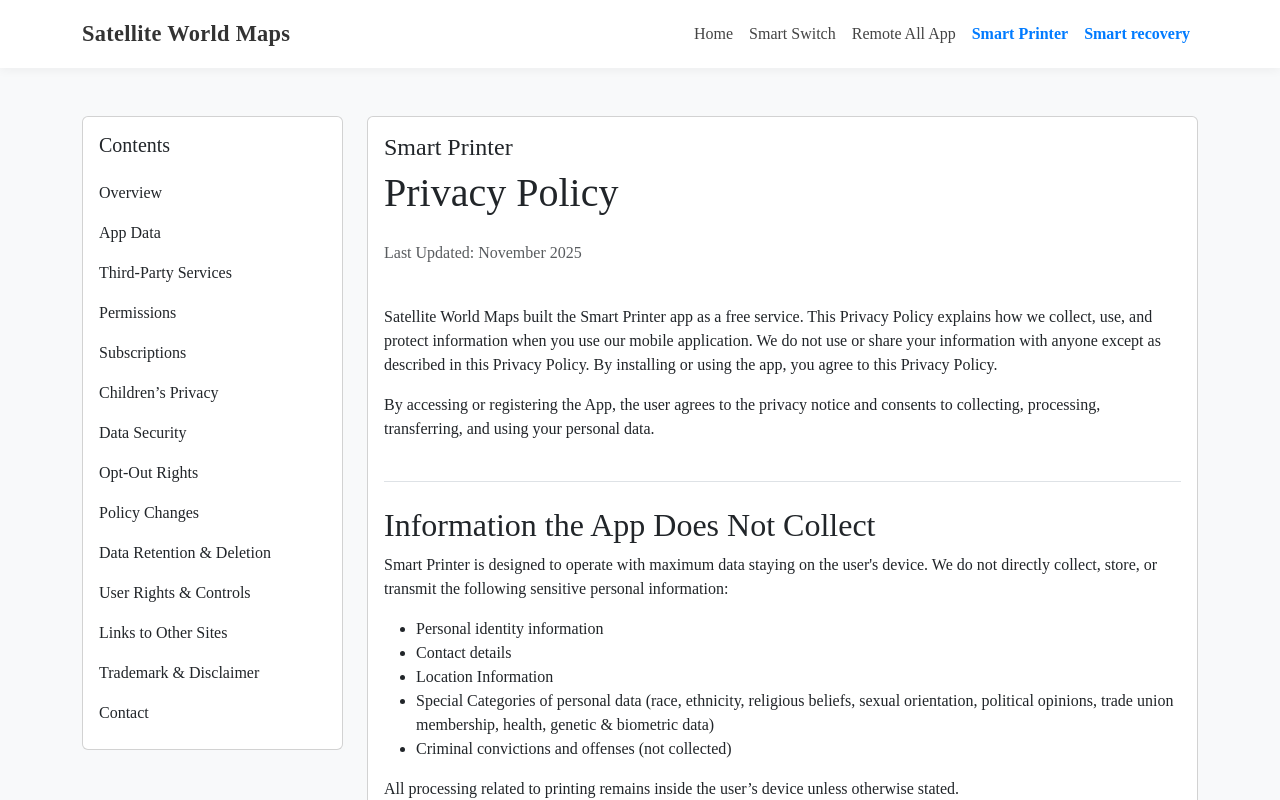
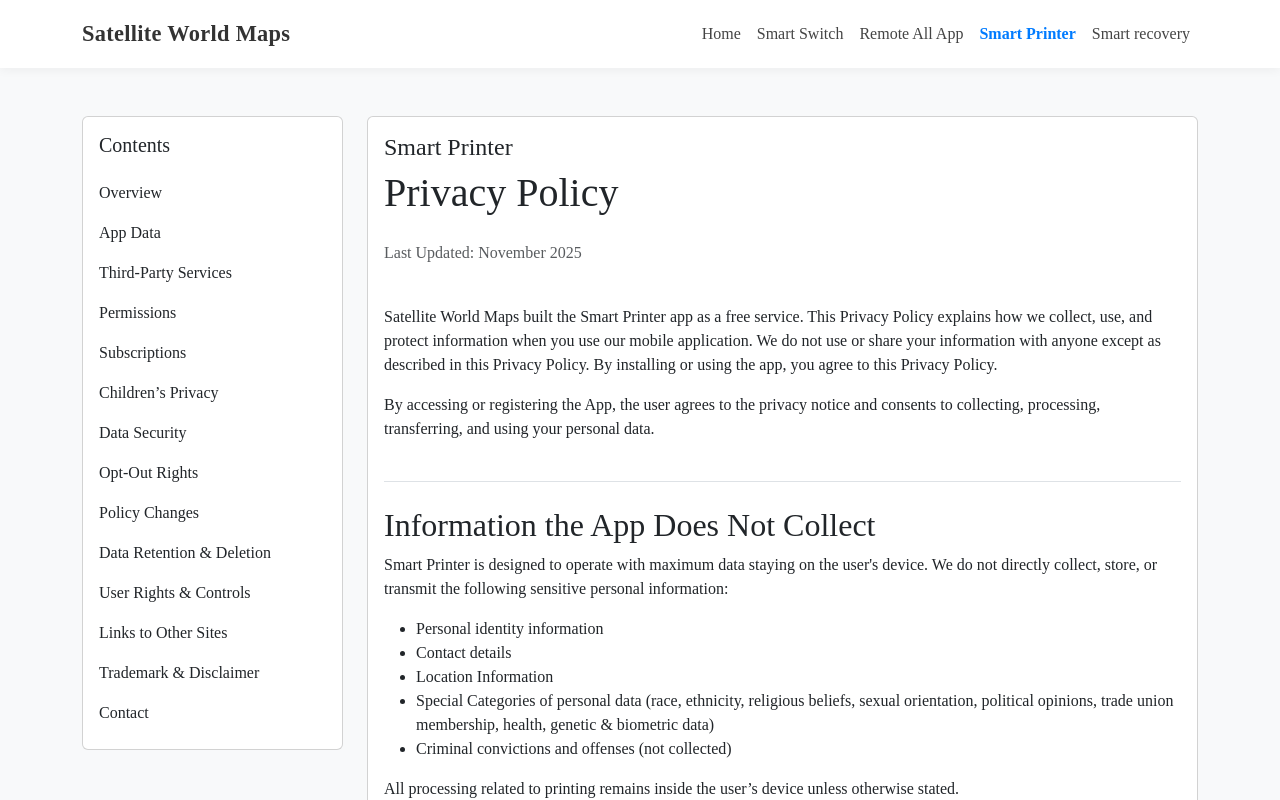
Before and after one commit to sameerirfangaba/Satellite-World-Maps, a plain HTML site: page smart-printer/index.html in a window 1280 px wide. Shown: the top 800 px of the page. Drawn offline with nearby package versions, Linux system fonts and the light colour scheme.

Commit message:
Update index.html

```diff
--- a/smart-printer/index.html
+++ b/smart-printer/index.html
@@ -84,7 +84,7 @@
                     <li class="nav-item"><a class="nav-link" href="/data-transfer">Smart Switch</a></li>
                     <li class="nav-item"><a class="nav-link" href="/remote-all">Remote All App</a></li>
                     <li class="nav-item"><a class="nav-link active" href="/smart-printer">Smart Printer</a></li>
-                    <li class="nav-item"><a class="nav-link active" href="/smart-recovery">Smart recovery</a></li>
+                    <li class="nav-item"><a class="nav-link" href="/smart-recovery">Smart recovery</a></li>
                 </ul>
             </div>
         </div>
```
